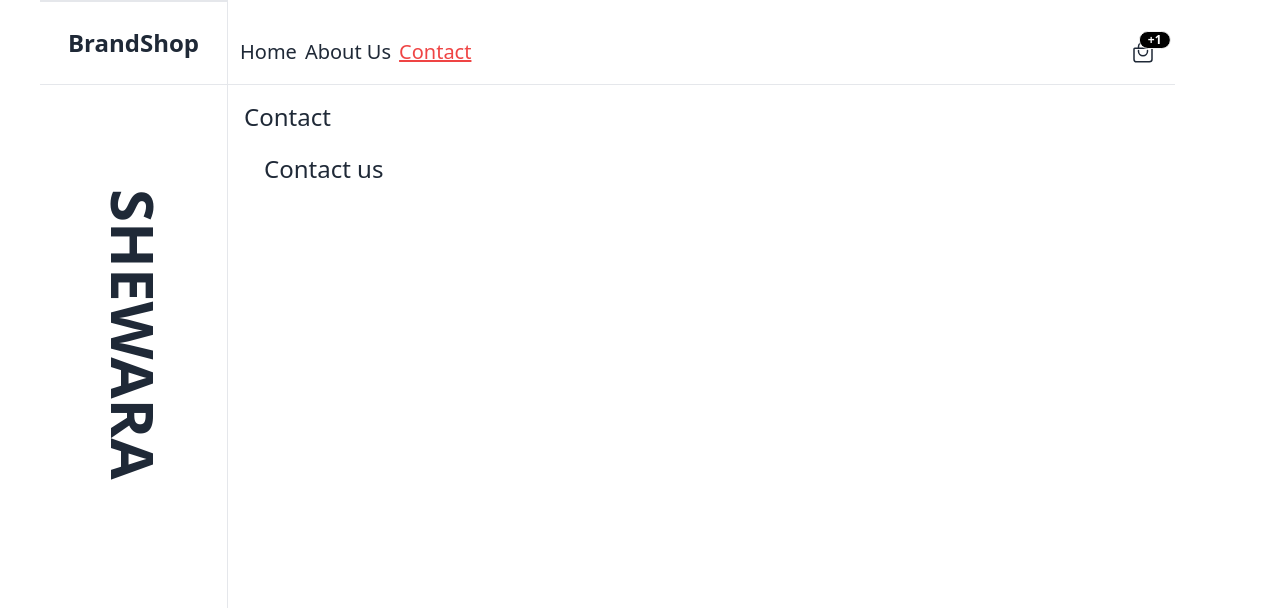
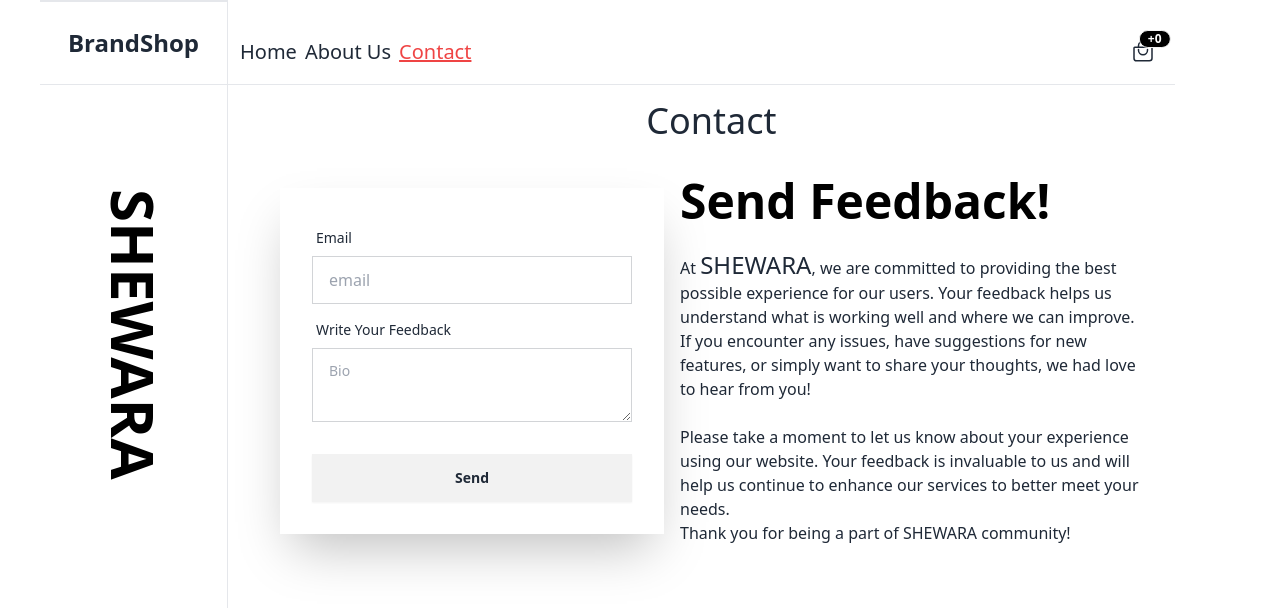
Before and after one commit to tanvir3100/shewara-shop, a React (Vite) app: page /contact in a window 1280 px wide. Shown: the top 608 px of the page. Built offline with nearby package versions, Linux system fonts and the light colour scheme.

Commit message:
about and Contact section is ready

```diff
--- /dev/null
+++ b/public/team.json
@@ -0,0 +1,56 @@
+[
+    {
+        "id": 1,
+        "name": "John Doe",
+        "position": "CEO",
+        "email": "john.doe@example.com",
+        "phone": "+1234567890",
+        "bio": "John is the founder and CEO of our company. With over 10 years of experience in business management, he is passionate about leading our team to success.",
+        "image": "https://i.ibb.co/cxhghJM/harps-joseph-t-Avp-DE7f-Xg-Y-unsplash.jpg"
+    },
+    {
+        "id": 2,
+        "name": "Jane Smith",
+        "position": "CTO",
+        "email": "jane.smith@example.com",
+        "phone": "+1987654321",
+        "bio": "Jane is our Chief Technology Officer and leads our development team. She has a strong background in software engineering and is always seeking innovative solutions.",
+        "image": "https://i.ibb.co/q146mcK/jonas-kakaroto-KIPqvv-TOC1s-unsplash.jpg"
+    },
+    {
+        "id": 3,
+        "name": "Alice Johnson",
+        "position": "Marketing Director",
+        "email": "alice.johnson@example.com",
+        "phone": "+1122334455",
+        "bio": "Alice is responsible for overseeing all marketing activities. With her creative ideas and strategic approach, she helps us reach our target audience effectively.",
+        "image": "https://i.ibb.co/ZY55yB8/foto-sushi-6anudmp-ILw4-unsplash.jpg"
+    },
+    {
+        "id": 4,
+        "name": "Emily Brown",
+        "position": "Senior Developer",
+        "email": "bob.williams@example.com",
+        "phone": "+1555666777",
+        "bio": "Bob is a talented software developer with expertise in front-end and back-end development. He enjoys tackling complex problems and building scalable solutions.",
+        "image": "https://i.ibb.co/zfCZVr6/thisisengineering-raeng-TXxi-Fu-QLBKQ-unsplash.jpg"
+    },
+    {
+        "id": 5,
+        "name": "Bob Williams",
+        "position": "Graphic Designer",
+        "email": "emily.brown@example.com",
+        "phone": "+1444333222",
+        "bio": "Emily is our creative guru, responsible for designing stunning visuals for our brand. She brings creativity and flair to everything she creates.",
+        "image": "https://i.ibb.co/17JdFXT/yogendra-singh-Hrp-YHch-Kb5-Y-unsplash.jpg"
+    },
+    {
+        "id": 6,
+        "name": "Michael Lee",
+        "position": "Sales Manager",
+        "email": "michael.lee@example.com",
+        "phone": "+1999888777",
+        "bio": "Michael leads our sales team and is dedicated to building strong relationships with our clients. He is driven by achieving targets and delivering results.",
+        "image": "https://i.ibb.co/h9rq2Vy/austin-distel-7uo-Mmz-Pd2-JA-unsplash.jpg"
+    }
+]
--- a/src/Components/Navbar/Navbar.jsx
+++ b/src/Components/Navbar/Navbar.jsx
@@ -1,4 +1,4 @@
-import { NavLink } from "react-router-dom";
+import { Link, NavLink } from "react-router-dom";
 import { IoBagHandleOutline } from "react-icons/io5";
 
 
@@ -51,10 +51,12 @@
                 </div>
                 <div className="navbar-end">
                     <button className="btn btn-ghost btn-circle">
-                        <div className="indicator">
-                            <IoBagHandleOutline className="text-2xl" />
-                            <span className="badge badge-xs indicator-item p-2 bg-black text-white">+1</span>
-                        </div>
+                        <Link to='/dashBoard'>
+                            <div className="indicator">
+                                <IoBagHandleOutline className="text-2xl" />
+                                <span className="badge badge-xs indicator-item p-2 bg-black text-white">+0  </span>
+                            </div>
+                        </Link>
                     </button>
                 </div>
             </div>
--- a/src/Components/Sidebar/SideBar.jsx
+++ b/src/Components/Sidebar/SideBar.jsx
@@ -8,7 +8,7 @@
                 <a className="btn btn-ghost text-2xl">BrandShop</a>
             </div>
             <div className="mt-10 flex justify-center items-center">
-                <h1 className="text-6xl mb-3 font-bold text-center mt-16" style={{ writingMode: 'vertical-rl', textOrientation: 'mixed' }}>SHEWARA</h1>
+                <h1 className="text-6xl mb-3 font-bold text-center mt-16 text-black" style={{ writingMode: 'vertical-rl', textOrientation: 'mixed' }}>SHEWARA</h1>
             </div>
         </div>
     );
--- a/src/Pages/AboutUs/AboutUs.jsx
+++ b/src/Pages/AboutUs/AboutUs.jsx
@@ -1,11 +1,40 @@
+import teams from '../../../public/team.json'
+
+const AboutUs = () => {
 
 
-const AboutUs = () => {
+
     return (
         <div className='p-4'>
-            <h1 className="text-2xl mb-5">Our About</h1>
+            <h1 className="text-4xl text-center my-5">Our Dedicated Team</h1>
             <div className='ml-5'>
-                <h1 className="text-2xl">About section</h1>
+                <div className="grid grid-cols-1 md:grid-cols-2 lg:grid-cols-4 gap-5">
+                    {teams.map(item => (
+                        <div key={item.id} className="card bg-base-100 border rounded-none">
+                            <figure className="px-4 pt-5 rounded-none">
+                                <img src={item.image} alt="Product" className="h-36 w-full" />
+                            </figure>
+                            <div className="card-body p-5 items-center text-center flex flex-grow">
+                                <h2 className="font-bold">{item.name}</h2>
+                                <div className='flex items-center gap-4'>
+                                    <p>${item.position}</p>
+                                    <p>{item.phone}</p>
+                                </div>
+                                <div>
+                                    <p>{item.email}</p>
+                                </div>
+                            </div>
+                        </div>
+                    ))}
+                </div>
+                <div className='mt-10 text-justify'>
+                    <h1 className="text-4xl text-center pb-5">Our Last Year Best Sells</h1>
+                    <p className='text-xl'>Welcome to SHEWARA - Your Premier Online Destination for Quality Products at Unbeatable Prices!</p>
+                    <p className='text-xl'>At SHEWARA, we are more than just an online store; we are your ultimate shopping destination, offering a curated selection of the finest products at the most competitive prices. From trendy fashion essentials to must-have gadgets, we have got you covered.</p>
+                    <p className='text-xl'> With our sleek and user-friendly interface, navigating through our extensive collection is a breeze. Discover the latest fashion trends, explore innovative gadgets, and find everything you need to elevate your lifestyle, all in one convenient place.</p>
+                    <p className='text-xl'>We pride ourselves on providing our customers with the best of the best. Our dedicated team works tirelessly to ensure that every product we offer meets our high standards of quality and affordability. From fashion-forward apparel to cutting-edge electronics, we are committed to delivering excellence in every purchase.</p>
+                    <p className='text-xl'>Experience the SHEWARA difference today and indulge in the ultimate online shopping experience. Your perfect products are just a click away!</p>
+                </div>
             </div>
         </div>
     );
--- a/src/Pages/Contact/Contact.jsx
+++ b/src/Pages/Contact/Contact.jsx
@@ -3,9 +3,37 @@
 const Contact = () => {
     return (
         <div className='p-4'>
-            <h1 className="text-2xl mb-5">Contact</h1>
             <div className='ml-5'>
-                <h1 className="text-2xl">Contact us</h1>
+                <h1 className="text-4xl text-center mb-5">Contact</h1>
+                <div className="hero">
+                    <div className="hero-content flex-col lg:flex-row-reverse">
+                        <div className="text-center lg:text-left">
+                            <h1 className="text-5xl font-bold text-black">Send Feedback!</h1>
+                            <p className="py-6">At <span className="text-2xl">SHEWARA</span>, we are committed to providing the best possible experience for our users. Your feedback helps us understand what is working well and where we can improve. If you encounter any issues, have suggestions for new features, or simply want to share your thoughts, we had love to hear from you!</p>
+                            <p>   Please take a moment to let us know about your experience using our website. Your feedback is invaluable to us and will help us continue to enhance our services to better meet your needs.</p>
+                            <p> Thank you for being a part of SHEWARA community!</p>
+                        </div>
+                        <div className="card shrink-0 w-full max-w-sm shadow-2xl bg-base-100 rounded-none">
+                            <form className="card-body">
+                                <div className="form-control">
+                                    <label className="label">
+                                        <span className="label-text">Email</span>
+                                    </label>
+                                    <input type="email" placeholder="email" className="input input-bordered rounded-none" required />
+                                </div>
+                                <div className="form-control">
+                                    <label className="label">
+                                        <span className="label-text">Write Your Feedback</span>
+                                    </label>
+                                    <textarea className="textarea textarea-bordered rounded-none" placeholder="Bio"></textarea>
+                                </div>
+                                <div className="form-control mt-6">
+                                    <button className="btn rounded-none">Send</button>
+                                </div>
+                            </form>
+                        </div>
+                    </div>
+                </div>
             </div>
         </div>
     );
--- /dev/null
+++ b/src/Pages/DashBoard/DashBoard.jsx
@@ -0,0 +1,11 @@
+
+
+const DashBoard = () => {
+    return (
+        <div className="p-5">
+            <p>DashBoard Section</p>
+        </div>
+    );
+};
+
+export default DashBoard;
--- a/src/Pages/Home/Home.jsx
+++ b/src/Pages/Home/Home.jsx
@@ -26,16 +26,11 @@
 
     let sortedCollection = [...filteredCollection];
     if (sortOption === 'High to Low') {
-        sortedCollection = sortedCollection.filter((item, index) => {
-            if (index === 0) return true;
-            return item.new_price >= sortedCollection[index - 1].new_price;
-        });
+        sortedCollection.sort((a, b) => b.new_price - a.new_price);
     } else if (sortOption === 'Low to High') {
-        sortedCollection = sortedCollection.filter((item, index) => {
-            if (index === 0) return true;
-            return item.new_price <= sortedCollection[index - 1].new_price;
-        });
+        sortedCollection.sort((a, b) => a.new_price - b.new_price);
     }
+
 
     return (
         <div className='p-4'>
```
Also changed, not shown: src/Router/Router.jsx (+6 -1 lines).
